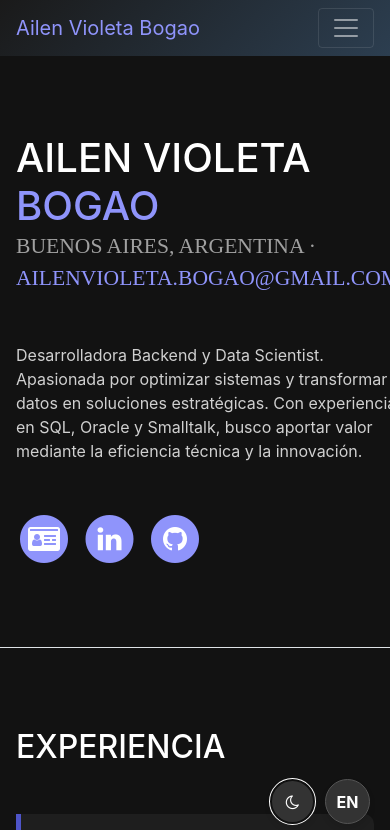
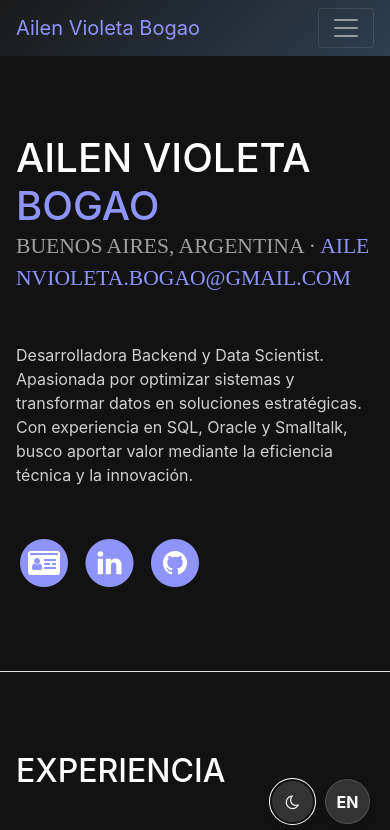
Before and after one commit to avbogao/avbogao.github.io, a website with bundled scripts: page index.html in a window 390 px wide. Both pictures are taken after a click on the button 292 px from the left and 801 px from the top of the page. Shown: the top 830 px of the page. Built offline with nearby package versions, Linux system fonts and the light colour scheme; a web font is replaced by a local one.

Commit message:
fix botones rrss

```diff
--- a/index.html
+++ b/index.html
@@ -103,6 +103,21 @@
         color: #8f94fb;
       }
 
+      /* 6. Iconos Sociales (Corrección de color naranja y animación) */
+      .list-social-icons a {
+        color: #4e54c8 !important;
+        transition: transform 0.2s ease, color 0.2s ease;
+        display: inline-block;
+      }
+      .list-social-icons a:hover {
+        color: #8f94fb !important;
+        transform: scale(1.2); /* Crece un poco al pasar el mouse */
+      }
+      .list-social-icons a:focus,
+      .list-social-icons a:active {
+        color: #3b3f99 !important; /* Color más oscuro al cliquear, sin rastro de naranja */
+      }
+
       /* --- MODO OSCURO --- */
       body.dark-mode {
         background-color: #121212;
@@ -122,6 +137,15 @@
       }
       body.dark-mode h1, body.dark-mode h2, body.dark-mode h3, body.dark-mode h4 {
         color: #fff;
+      }
+      body.dark-mode .list-social-icons a {
+        color: #8f94fb !important;
+      }
+      body.dark-mode .list-social-icons a:hover {
+        color: #fff !important;
+      }
+      body.dark-mode .list-social-icons a:focus, body.dark-mode .list-social-icons a:active {
+        color: #4e54c8 !important;
       }
       body.dark-mode .subheading {
         color: #a0a0a0;
@@ -183,8 +207,13 @@
       /* Ajustes para móvil */
       @media (max-width: 992px) {
         h1 {
-          font-size: 3.5rem;
+          font-size: 3rem; /* Reducimos un poco más el tamaño para pantallas pequeñas */
           line-height: 1.2;
+          margin-bottom: 1rem !important; /* Añadimos espacio para que no choque con el correo */
+        }
+        .subheading {
+          font-size: 1rem;
+          word-break: break-all; /* Evita que correos largos rompan el diseño */
         }
         .toggle-container {
           top: auto;
```
